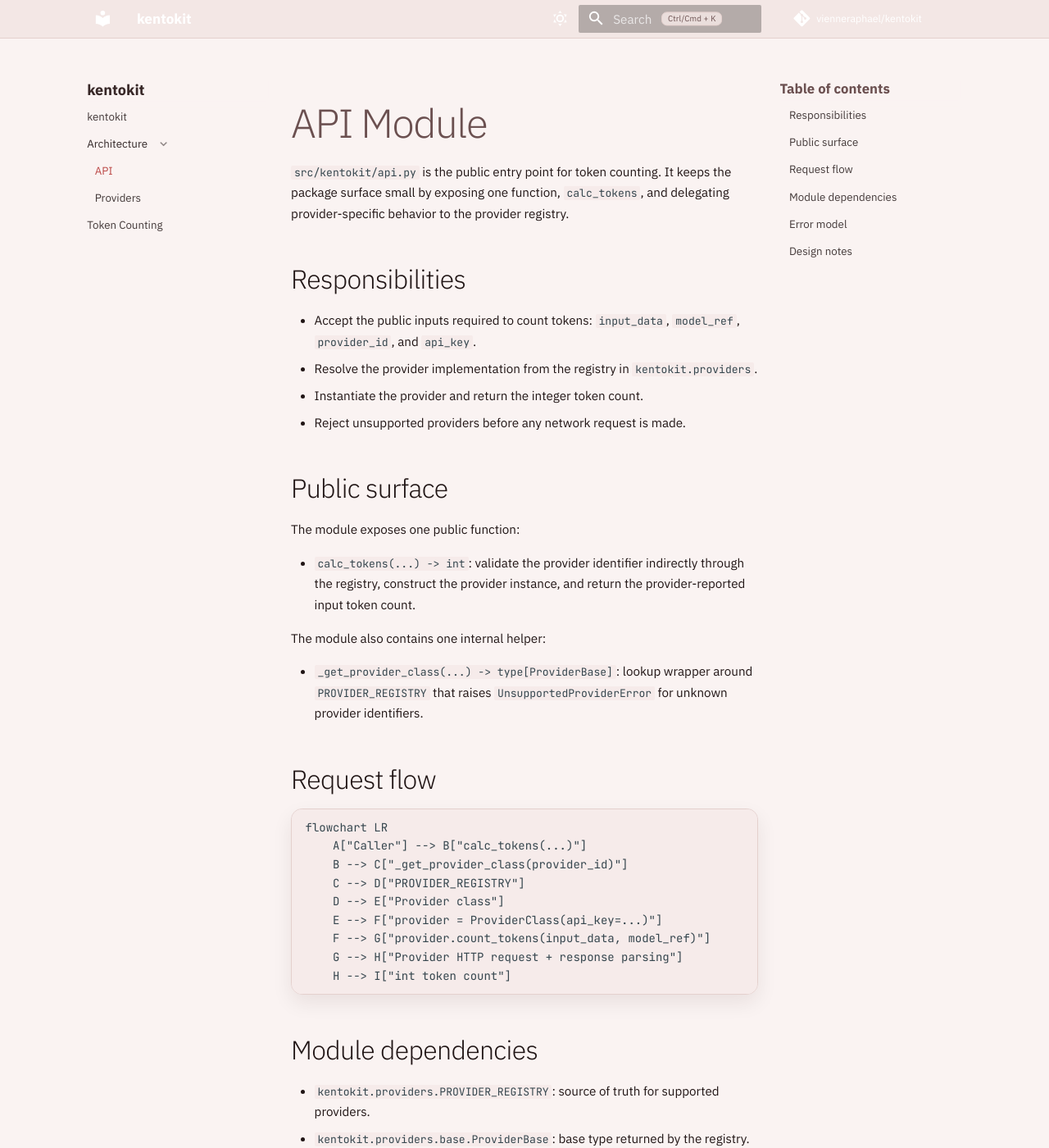
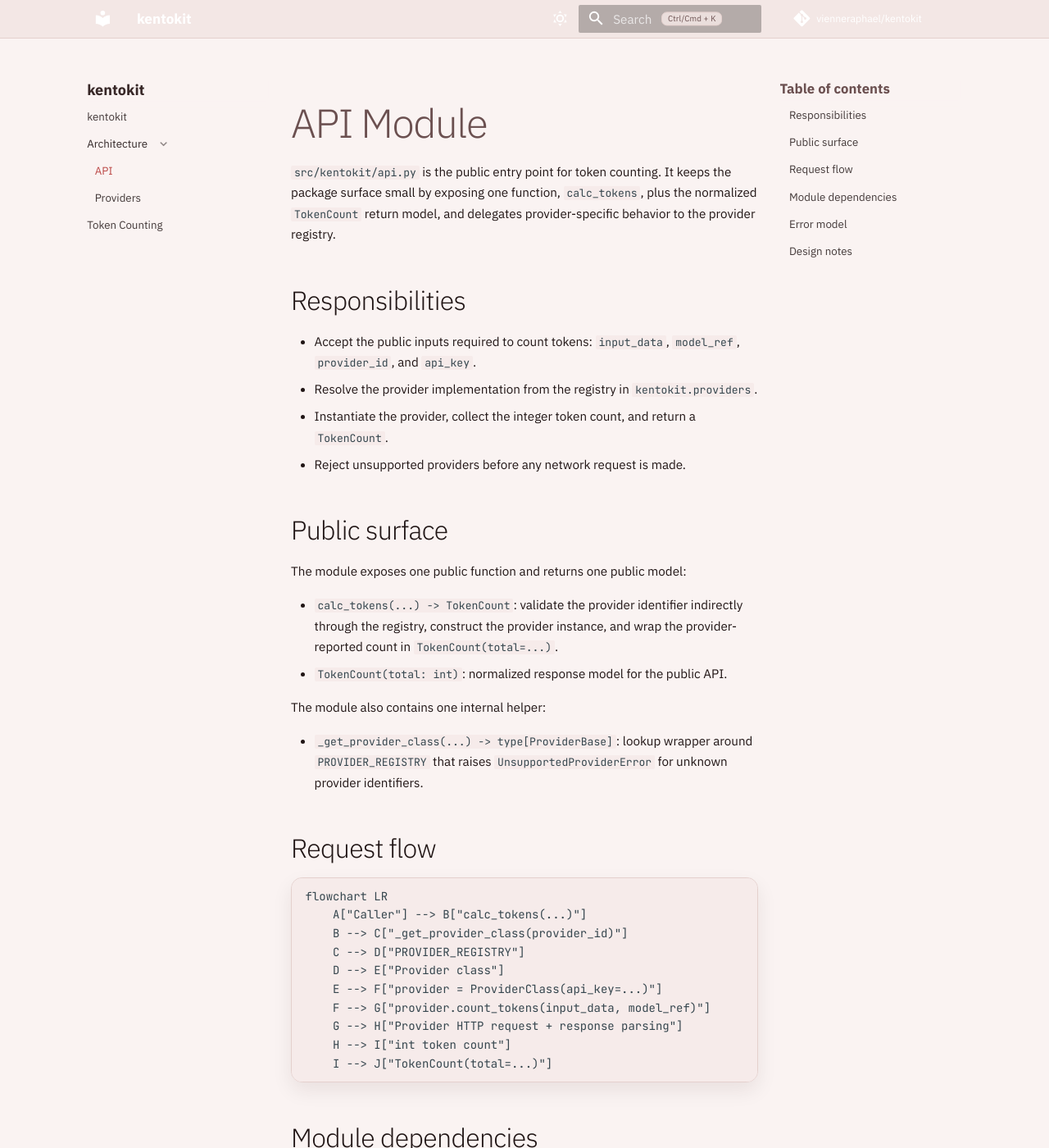
Before and after one commit to vienneraphael/kentokit, an MkDocs documentation site: the page built from docs/architecture/api.md, in a window 1280 px wide and 1400 px high. Shown: the whole window at 82% size. Built offline with MkDocs 1.6.1 and Material for MkDocs 9.7.7, drawn with Linux system fonts in a browser that asks for light colours; comment, search, counter and statistics services are not loaded.

Commit message:
feat: add TokenCount abstraction

````diff
--- a/docs/architecture/api.md
+++ b/docs/architecture/api.md
@@ -1,19 +1,20 @@
 # API Module
 
-`src/kentokit/api.py` is the public entry point for token counting. It keeps the package surface small by exposing one function, `calc_tokens`, and delegating provider-specific behavior to the provider registry.
+`src/kentokit/api.py` is the public entry point for token counting. It keeps the package surface small by exposing one function, `calc_tokens`, plus the normalized `TokenCount` return model, and delegates provider-specific behavior to the provider registry.
 
 ## Responsibilities
 
 - Accept the public inputs required to count tokens: `input_data`, `model_ref`, `provider_id`, and `api_key`.
 - Resolve the provider implementation from the registry in `kentokit.providers`.
-- Instantiate the provider and return the integer token count.
+- Instantiate the provider, collect the integer token count, and return a `TokenCount`.
 - Reject unsupported providers before any network request is made.
 
 ## Public surface
 
-The module exposes one public function:
+The module exposes one public function and returns one public model:
 
-- `calc_tokens(...) -> int`: validate the provider identifier indirectly through the registry, construct the provider instance, and return the provider-reported input token count.
+- `calc_tokens(...) -> TokenCount`: validate the provider identifier indirectly through the registry, construct the provider instance, and wrap the provider-reported count in `TokenCount(total=...)`.
+- `TokenCount(total: int)`: normalized response model for the public API.
 
 The module also contains one internal helper:
 
@@ -31,6 +32,7 @@ flowchart LR
     F --> G["provider.count_tokens(input_data, model_ref)"]
     G --> H["Provider HTTP request + response parsing"]
     H --> I["int token count"]
+    I --> J["TokenCount(total=...)"]
 ```
 
 ## Module dependencies
--- a/src/kentokit/__init__.py
+++ b/src/kentokit/__init__.py
@@ -6,9 +6,11 @@ from kentokit.providers.base import (
     TokenCountError,
     UnsupportedProviderError,
 )
+from kentokit.token_count import TokenCount
 
 __all__ = [
     "ProviderId",
+    "TokenCount",
     "TokenCountError",
     "UnsupportedProviderError",
     "calc_tokens",
````
Also changed, not shown: docs/token-counting.md (+12 -2 lines), 3 other files.
